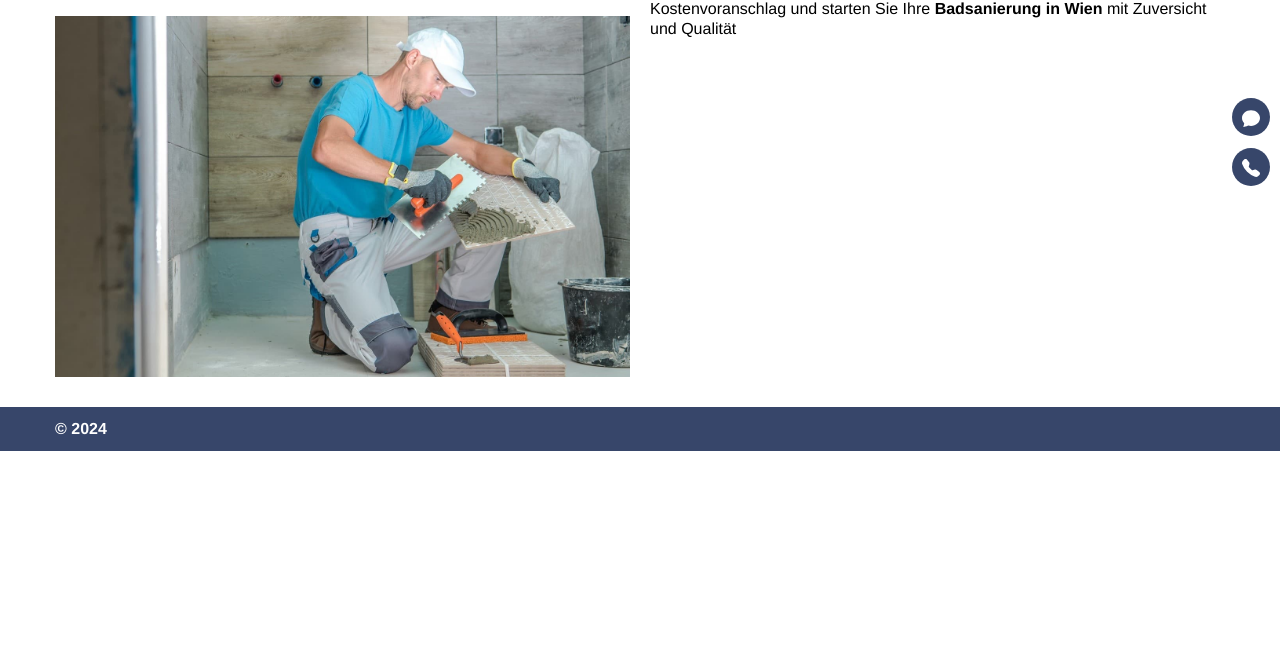
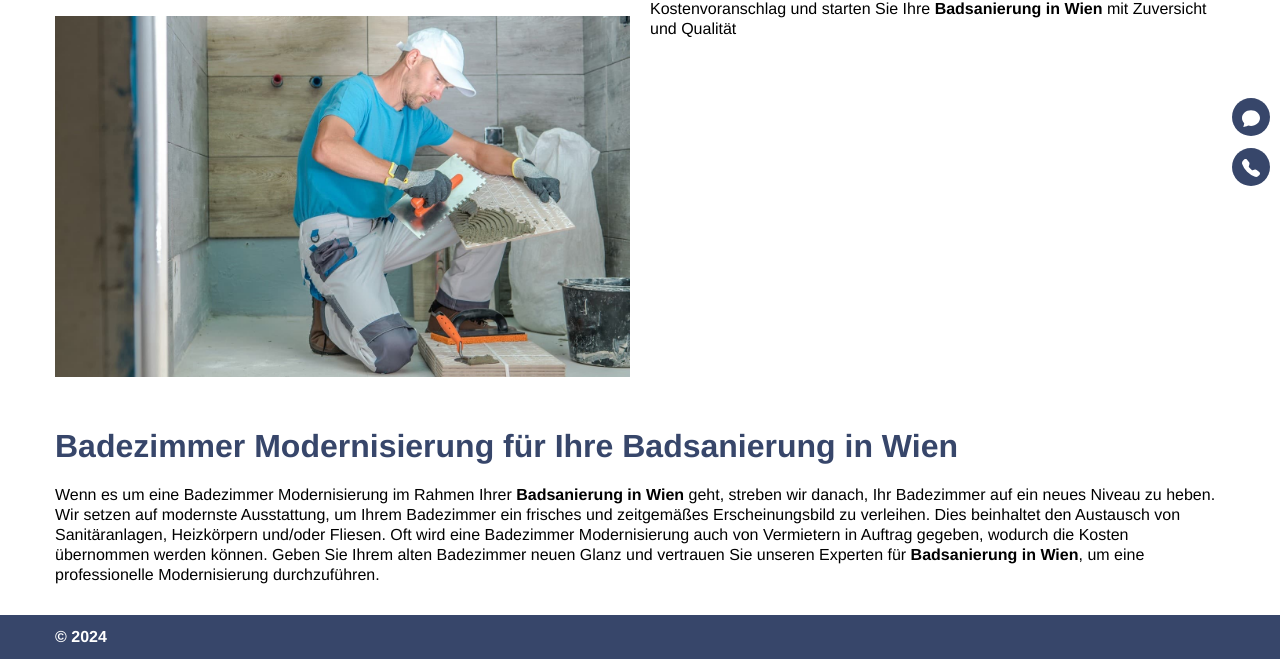
Before and after one commit to Igrok95Ronin/at-seo-sant-2, a website: page app/index.html in a window 1280 px wide. Shown: the part 594-1253 px from the top of the page. Before the commit the page ends 1045 px from the top, so only its background shows below. Drawn offline with Linux system fonts and the light colour scheme; files that its build step writes are made by us from their sources.

Commit message:
add: section onlyText

```diff
--- a/app/index.html
+++ b/app/index.html
@@ -81,6 +81,29 @@
                 </div>
             </div>
         </section>
+        <section class="onlyText" data-datasection="uniqueSection-2">
+            <div class="container-fluid">
+                <div class="row">
+                    <div class="col-12 container">
+                        <div class="onlyText__box">
+                            <h2 class="onlyText__title">Badezimmer Modernisierung für Ihre Badsanierung in Wien</h2>
+                            <p class="onlyText__txt">Wenn es um eine Badezimmer Modernisierung im Rahmen Ihrer
+                                <strong>Badsanierung in Wien</strong> geht, streben wir danach, Ihr Badezimmer auf ein
+                                neues Niveau zu
+                                heben. Wir setzen auf modernste Ausstattung, um Ihrem Badezimmer ein frisches und
+                                zeitgemäßes Erscheinungsbild zu verleihen. Dies beinhaltet den Austausch von
+                                Sanitäranlagen, Heizkörpern und/oder Fliesen. Oft wird eine Badezimmer Modernisierung
+                                auch von Vermietern in Auftrag gegeben, wodurch die Kosten übernommen werden können.
+                                Geben Sie Ihrem alten Badezimmer neuen Glanz und vertrauen Sie unseren Experten für
+                                <strong>Badsanierung in Wien</strong>, um eine professionelle Modernisierung
+                                durchzuführen.
+                            </p>
+                        </div>
+                    </div>
+                </div>
+            </div>
+        </section>
+
         <section class="forms">
 
         </section>
--- /dev/null
+++ b/src/assets/scss/3_onlyText.scss
@@ -0,0 +1,11 @@
+.onlyText {
+    margin-top: 50px;
+}
+.onlyText__box {
+}
+.onlyText__title {
+    @include h2Title;
+}
+.onlyText__txt {
+    line-height: 20px;
+}
```
Also changed, not shown: src/index.html (+23 -0 lines), app/assets/css/style.min.css.
